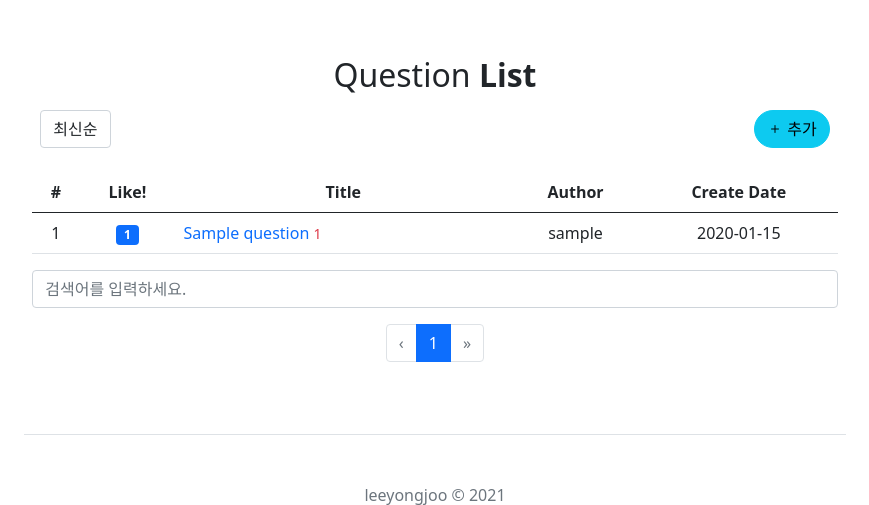
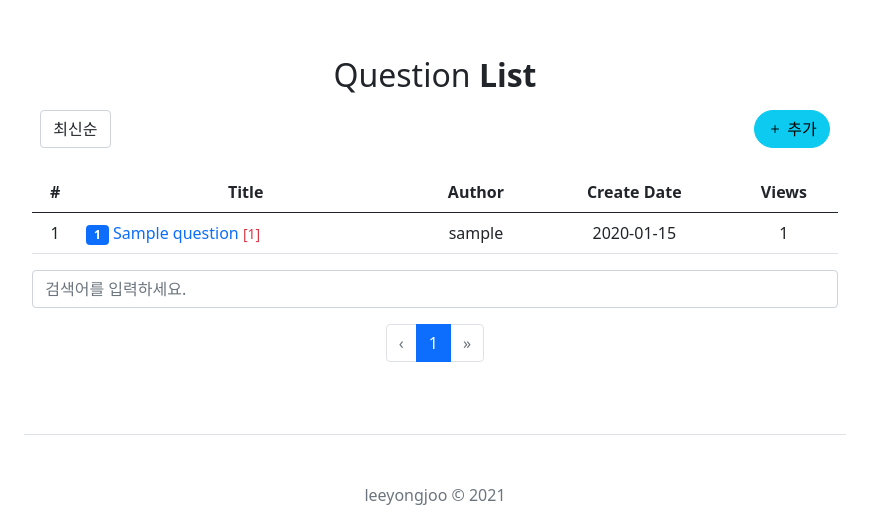
Before and after one commit to leeyongjoo/django-board-project, a Django app: page / in a window 1280 px wide. Shown: the part 103-608 px from the top of the page, without its empty margins (205-1074 px from the left). Run offline with Django 3.2, Linux system fonts and the light colour scheme; tables that the repository leaves empty hold one stand-in row (values such as "Sample post"); parts of the project's set-up code (start-up, migrations or seed data) failed here and were passed over.

Commit message:
Feat: Add views and sort by view count
조회수 기준으로 정렬 추가

```diff
--- a/board/views/base_views.py
+++ b/board/views/base_views.py
@@ -36,6 +36,8 @@ def index(request):
         question_list = question_list.annotate(num_voter=Count('voter')).order_by('-num_voter', '-create_date')
     elif so == 'popular':
         question_list = question_list.annotate(num_answer=Count('answer')).order_by('-num_answer', '-create_date')
+    elif so == 'view':
+        question_list = question_list.annotate(num_answer=Count('answer')).order_by('-hit', '-create_date')
     else:
         question_list = question_list.order_by('-create_date')
 
--- a/templates/board/question_list.html
+++ b/templates/board/question_list.html
@@ -14,6 +14,7 @@
             <div class="me-auto p-2 bd-highlight"><select class="form-control so">
                 {{ so }}
                 <option value="recent" {% if so == 'recent' %}selected{% endif %}>최신순</option>
+                <option value="view" {% if so == 'view' %}selected{% endif %}>조회순</option>
                 <option value="recommend" {% if so == 'recommend' %}selected{% endif %}>추천순</option>
                 <option value="popular" {% if so == 'popular' %}selected{% endif %}>답변순</option>
             </select></div>
@@ -28,10 +29,11 @@
             <thead>
             <tr class="text-center align-bottom">
                 <th scope="col" class="col">#</th>
-                <th scope="col" class="col">Like!</th>
+<!--                <th scope="col" class="col">Like!</th>-->
                 <th scope="col" class="col-5">Title</th>
                 <th scope="col" class="col">Author</th>
-                <th scope="col" class="col-md-auto">Create Date</th>
+                <th scope="col" class="col">Create Date</th>
+                <th scope="col" class="col">Views</th>
             </tr>
             </thead>
             <tbody>
@@ -43,20 +45,24 @@
                 </td>
                 {% comment %} 오름차순 정렬
                 <td>{{ question_list.start_index|add:forloop.counter|sub:1 }}</td>
-                {% endcomment %}
                 <td>
                     {% if question.voter.all.count > 0 %}
                     <span class="badge bg-primary px-2 py-1">{{ question.voter.all.count }}</span>
                     {% endif %}
                 </td>
+                {% endcomment %}
                 <td class="text-start">
+                    {% if question.voter.all.count > 0 %}
+                    <span class="badge bg-primary px-2 py-1">{{ question.voter.all.count }}</span>
+                    {% endif %}
                     <span class="text-primary">{{ question.subject }}</span>
                     {% if question.answer_set.count > 0 %}
-                    <span class="text-danger small ml-2">{{ question.answer_set.count }}</span>
+                    <span class="text-danger small ml-2">[{{ question.answer_set.count }}]</span>
                     {% endif %}
                 </td>
                 <td>{{ question.author.username }}</td>
                 <td>{{ question.create_date|date:'Y-m-d' }}</td>
+                <td>{{ question.hit }}</td>
             </tr>
             {% endfor %}
             {% else %}
```
